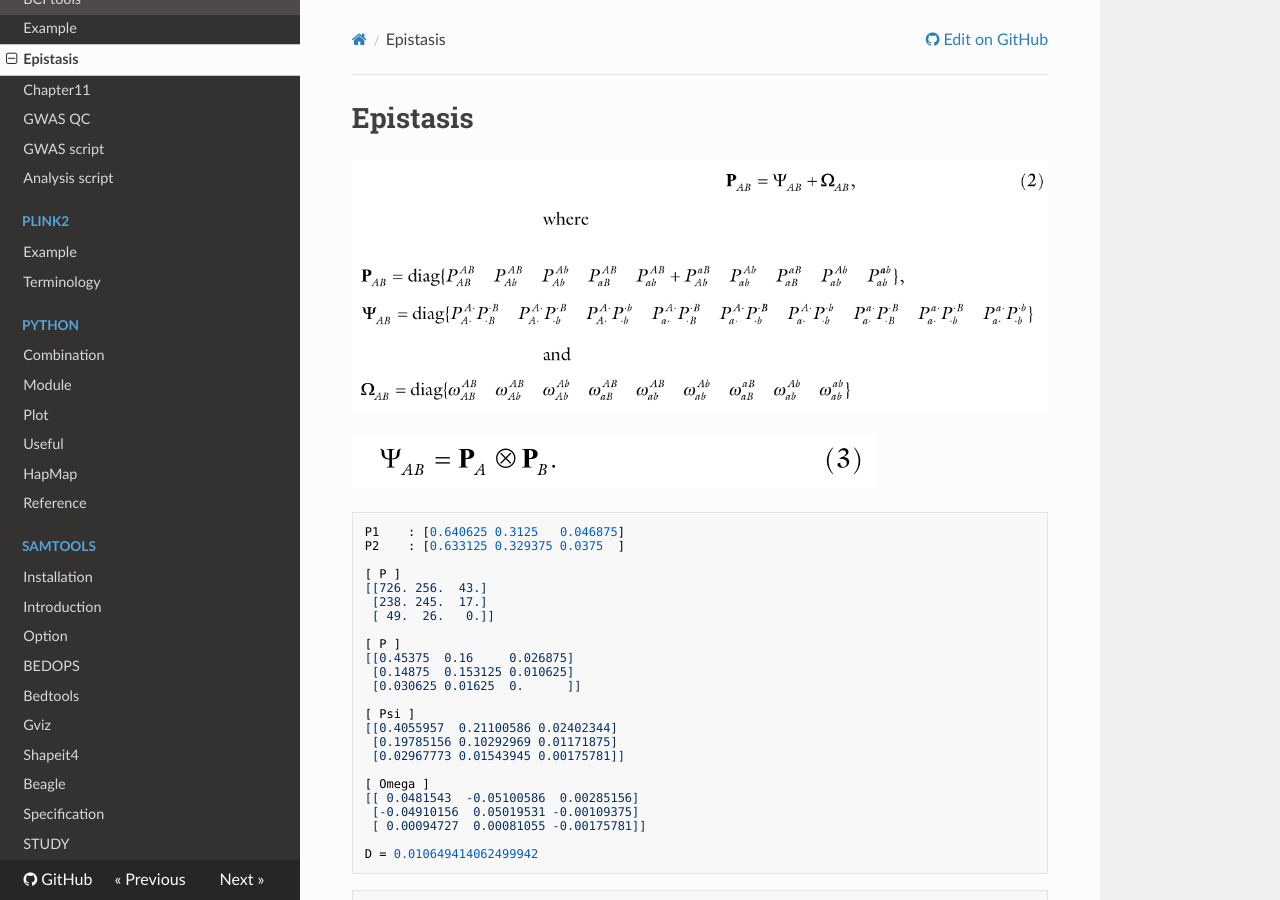
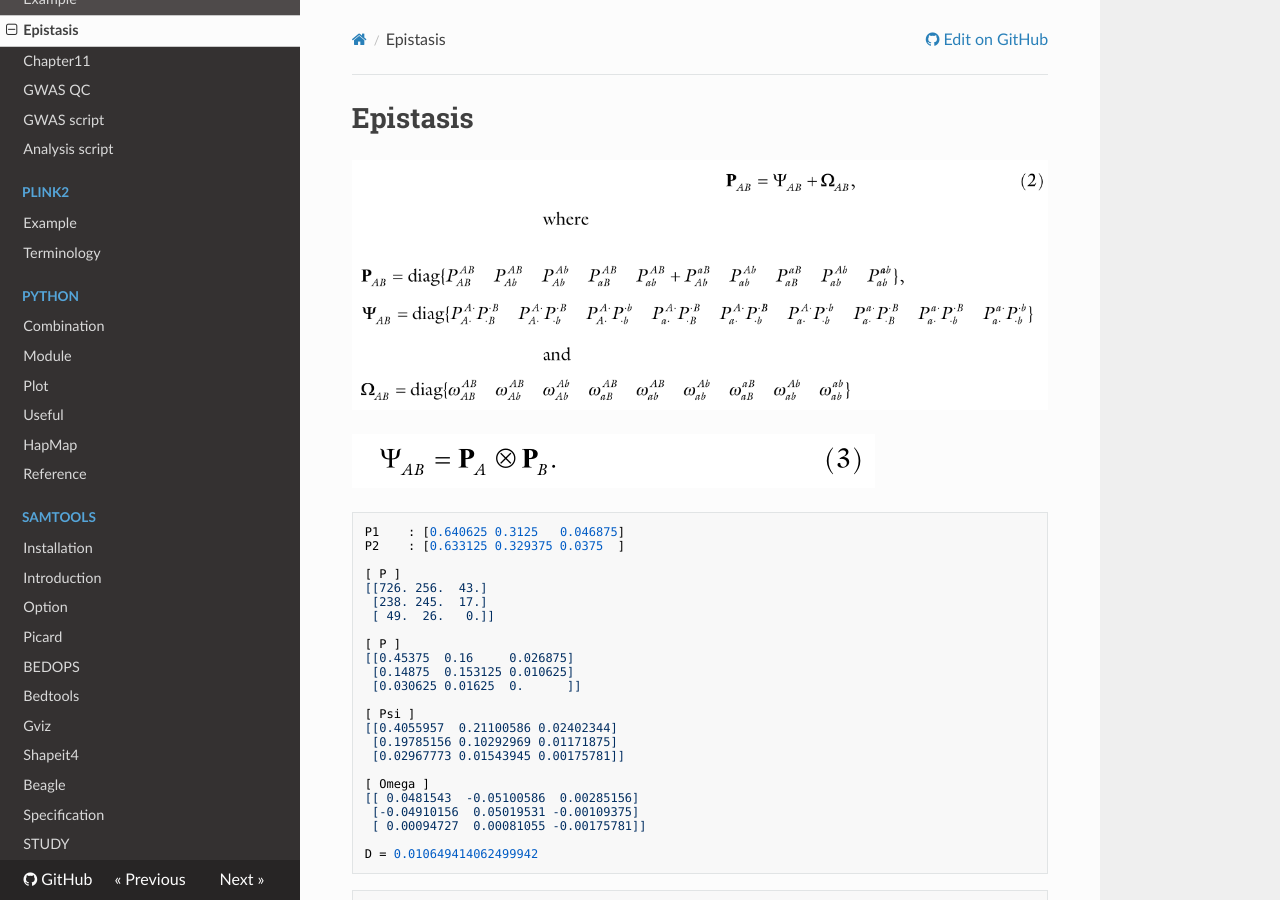
Before and after one commit to WonyoungCho/plink, an MkDocs documentation site: the page built from docs/epistasis.md, in a window 1280 px wide and 900 px high. Built offline with MkDocs 1.6.1, drawn with Linux system fonts in a browser that asks for light colours; nearby versions of some CDN libraries; old or Windows-style settings are respelled for this version of MkDocs.

Commit message:
Update mkdocs.yml

```diff
--- a/mkdocs.yml
+++ b/mkdocs.yml
@@ -34,6 +34,7 @@ pages:
         - 'Installation' : 'samtools_ins.md'
         - 'Introduction' : 'samtools_int.md'
         - 'Option' : 'samtools_opt.md'
+    - Picard: 'picard_int.md'
     - BEDOPS: 'bedops_int.md'
     - Bedtools: 'bedtools_int.md'
     - Gviz: 'Gviz_int.md'
```
